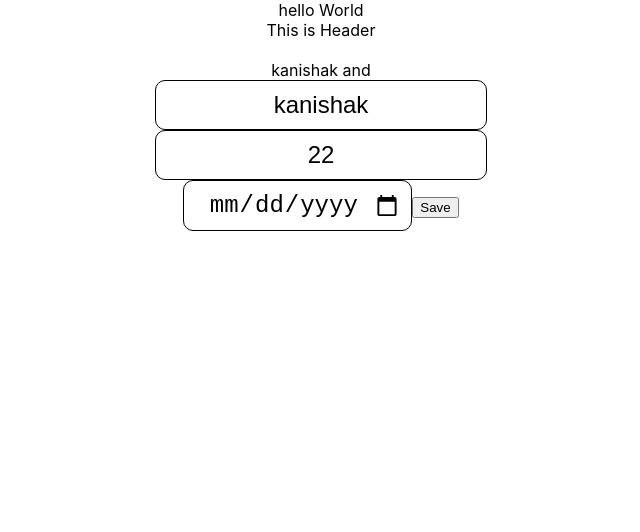
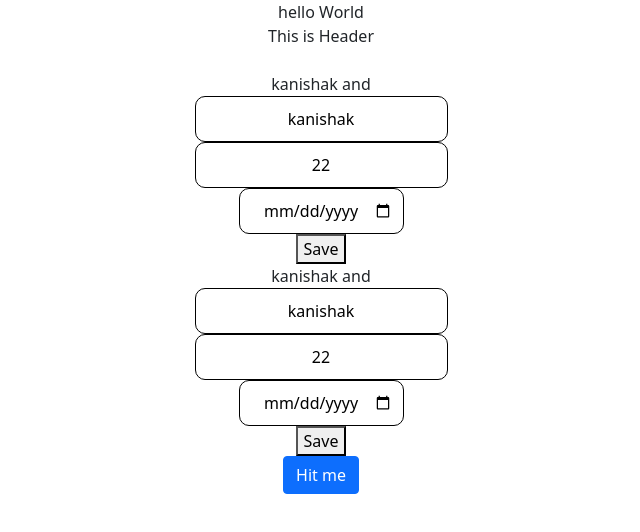
Before and after one commit to Kanishak-M/React, a React (Create React App) app in the folder user-app/: page / in a window 1280 px wide. Shown: the top 532 px of the page, without its empty margins (319-959 px from the left). Built offline with nearby package versions, Linux system fonts and the light colour scheme.

Commit message:
bootstrap Added

```diff
--- a/user-app/package.json
+++ b/user-app/package.json
@@ -7,6 +7,7 @@
     "@testing-library/react": "^11.2.7",
     "@testing-library/user-event": "^12.8.3",
     "axios": "^0.21.1",
+    "bootstrap": "^5.0.2",
     "react": "^17.0.2",
     "react-dom": "^17.0.2",
     "react-scripts": "4.0.3",
--- a/user-app/src/App.js
+++ b/user-app/src/App.js
@@ -1,6 +1,8 @@
 import './App.css';
 import Header from './components/Header';
 import UserForm from './components/UserForm';
+import UserList from './components/UserList';
+import '../node_modules/bootstrap/dist/css/bootstrap.min.css'
 
 
 function App() {
@@ -10,6 +12,8 @@ function App() {
         <Header/>
         <br/>
         <UserForm/>
+        <UserForm/>
+        <UserList/>
     </div>
   );
 }
--- a/user-app/src/components/UserForm.js
+++ b/user-app/src/components/UserForm.js
@@ -29,7 +29,7 @@ export default function UserForm() {
             {userName.name}  and <br/>
             <input value={userName.name}  onChange ={userEventHandler}/> <br/>
             <input value={userName.age} onChange={userAgeEventHandler}/> <br/>
-            <input type="date"  onChange={userDateChangeHAndler} />
+            <input type="date"  onChange={userDateChangeHAndler} /> <br/>
             <button onClick={save}>Save</button>
         </div>
     )
--- /dev/null
+++ b/user-app/src/components/UserList.js
@@ -0,0 +1,9 @@
+import React , {useState} from 'react'
+export default function UserList() {
+    const [users ,setUser] = useState([])
+    return (
+        <div>
+            <button className="btn btn-primary">Hit me</button>
+        </div>
+    )
+}
```
Also changed, not shown: 2 other files (tests, documents, lock files or other folders).
